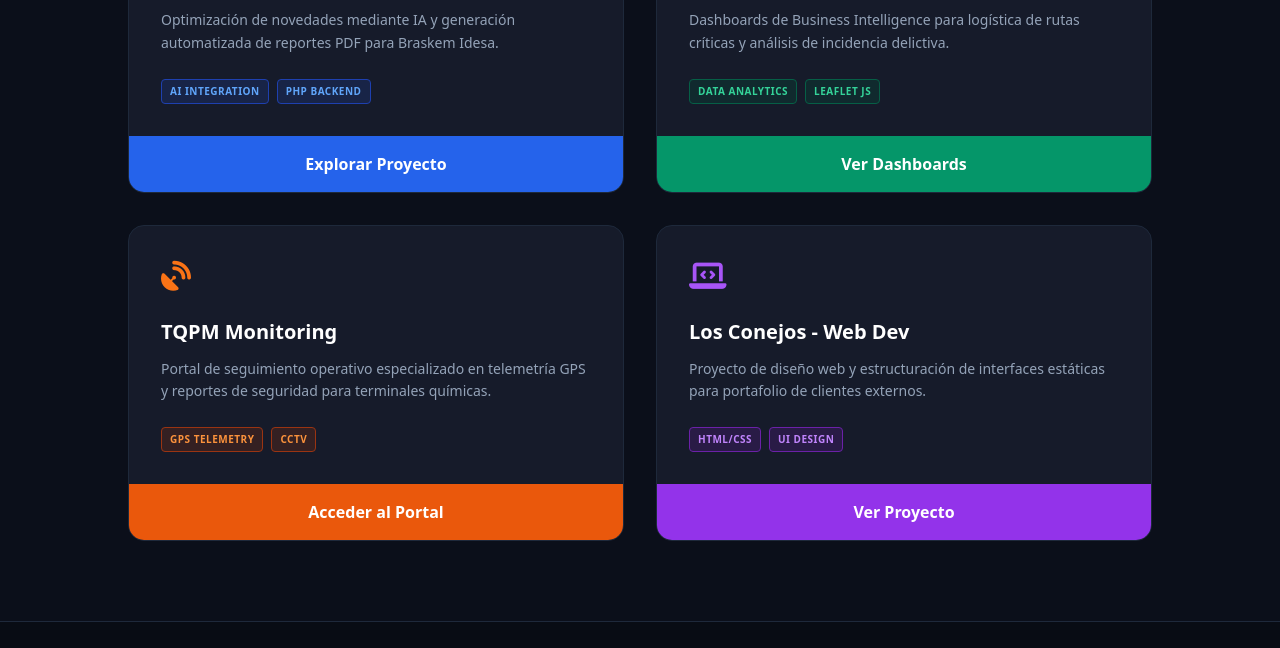
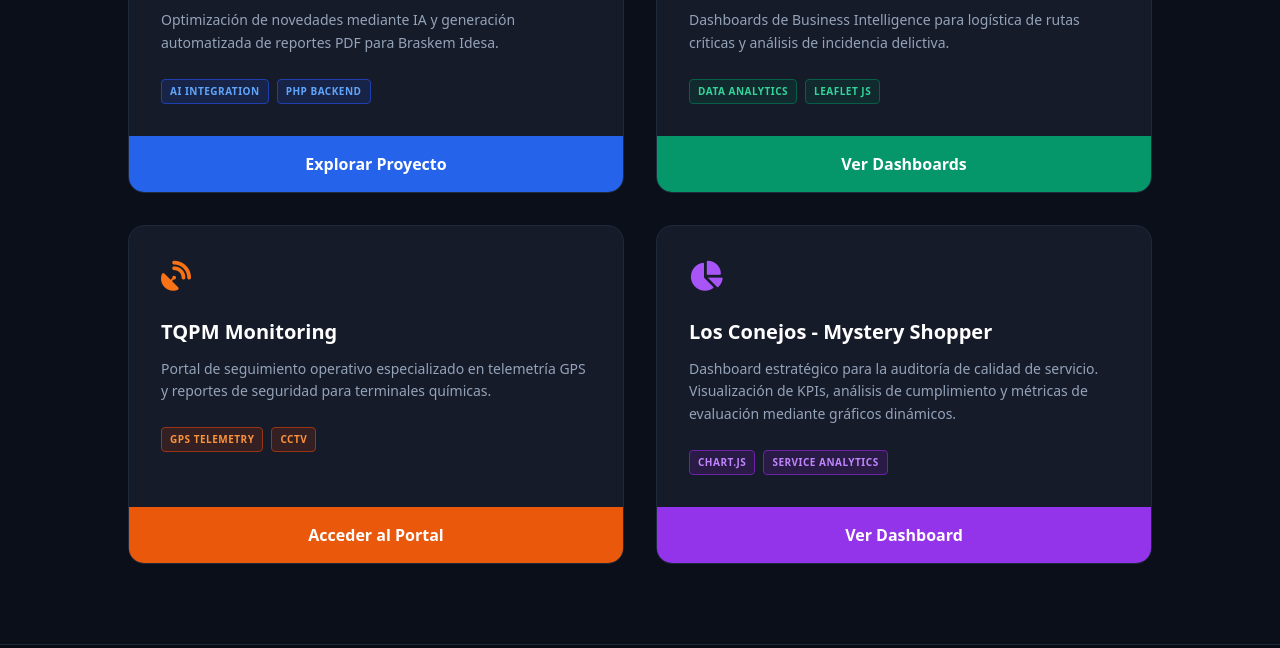
Before and after one commit to Willy100fuegos/willy100fuegos.github.io, a plain HTML site: page index.html in a window 1280 px wide. Shown: the part 714-1362 px from the top of the page. Drawn offline with nearby package versions, Linux system fonts and the light colour scheme.

Commit message:
Update project card details in index.html

```diff
--- a/index.html
+++ b/index.html
@@ -77,15 +77,18 @@
 
             <div class="project-card bg-[#161b2a] rounded-2xl overflow-hidden flex flex-col">
                 <div class="p-8 flex-grow">
-                    <div class="text-purple-500 mb-6 text-3xl"><i class="fas fa-laptop-code"></i></div>
-                    <h3 class="text-xl font-bold text-white mb-3">Los Conejos - Web Dev</h3>
-                    <p class="text-sm text-slate-400 leading-relaxed mb-6">Proyecto de diseño web y estructuración de interfaces estáticas para portafolio de clientes externos.</p>
+                    <div class="text-purple-500 mb-6 text-3xl"><i class="fas fa-chart-pie"></i></div>
+
+                    <h3 class="text-xl font-bold text-white mb-3">Los Conejos - Mystery Shopper</h3>
+
+                    <p class="text-sm text-slate-400 leading-relaxed mb-6">Dashboard estratégico para la auditoría de calidad de servicio. Visualización de KPIs, análisis de cumplimiento y métricas de evaluación mediante gráficos dinámicos.</p>
+
                     <div class="flex flex-wrap gap-2">
-                        <span class="text-[10px] bg-purple-900/30 text-purple-400 px-2 py-1 rounded border border-purple-800 uppercase font-bold tracking-wider">HTML/CSS</span>
-                        <span class="text-[10px] bg-purple-900/30 text-purple-400 px-2 py-1 rounded border border-purple-800 uppercase font-bold tracking-wider">UI Design</span>
+                        <span class="text-[10px] bg-purple-900/30 text-purple-400 px-2 py-1 rounded border border-purple-800 uppercase font-bold tracking-wider">Chart.js</span>
+                        <span class="text-[10px] bg-purple-900/30 text-purple-400 px-2 py-1 rounded border border-purple-800 uppercase font-bold tracking-wider">Service Analytics</span>
                     </div>
                 </div>
-                <a href="https://willy100fuegos.github.io/los-conejos/" class="bg-purple-600 hover:bg-purple-500 text-white text-center py-4 font-bold transition">Ver Proyecto</a>
+                <a href="https://willy100fuegos.github.io/los-conejos/" class="bg-purple-600 hover:bg-purple-500 text-white text-center py-4 font-bold transition">Ver Dashboard</a>
             </div>
 
         </div>
```
